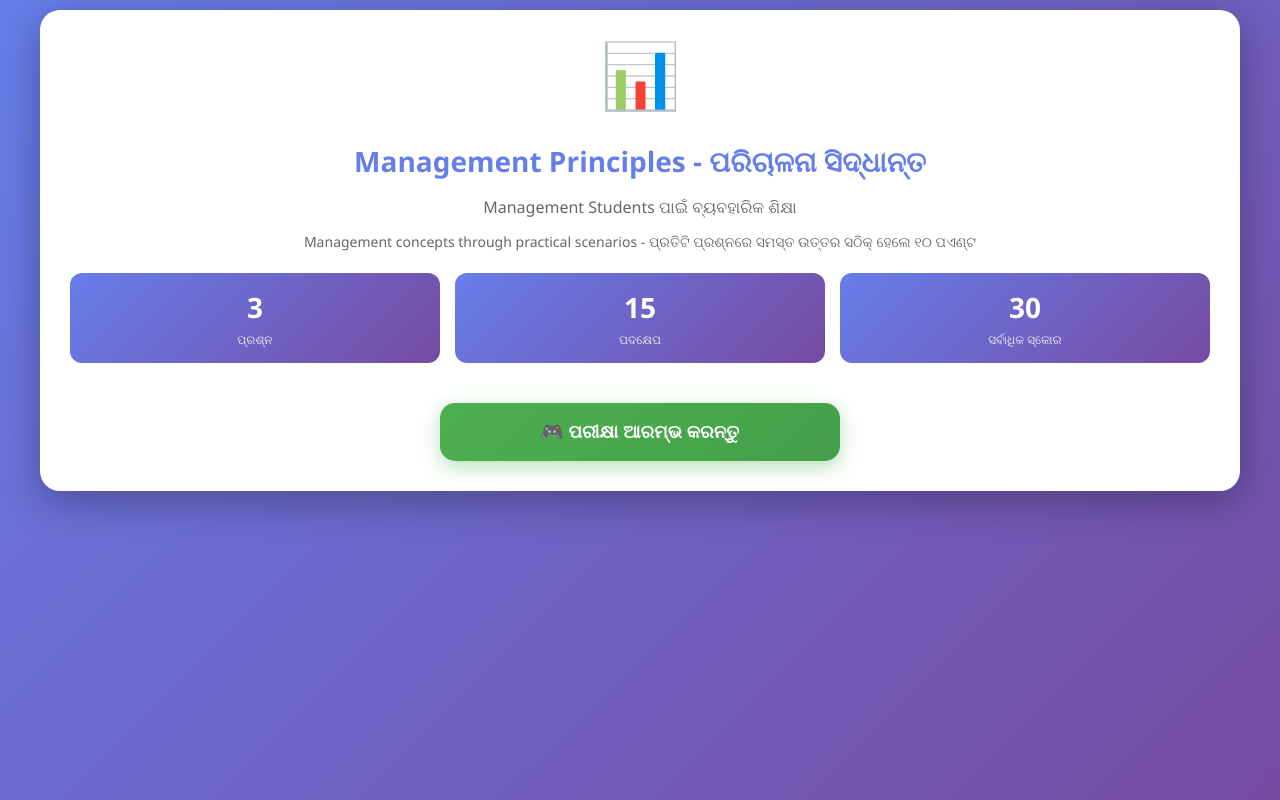
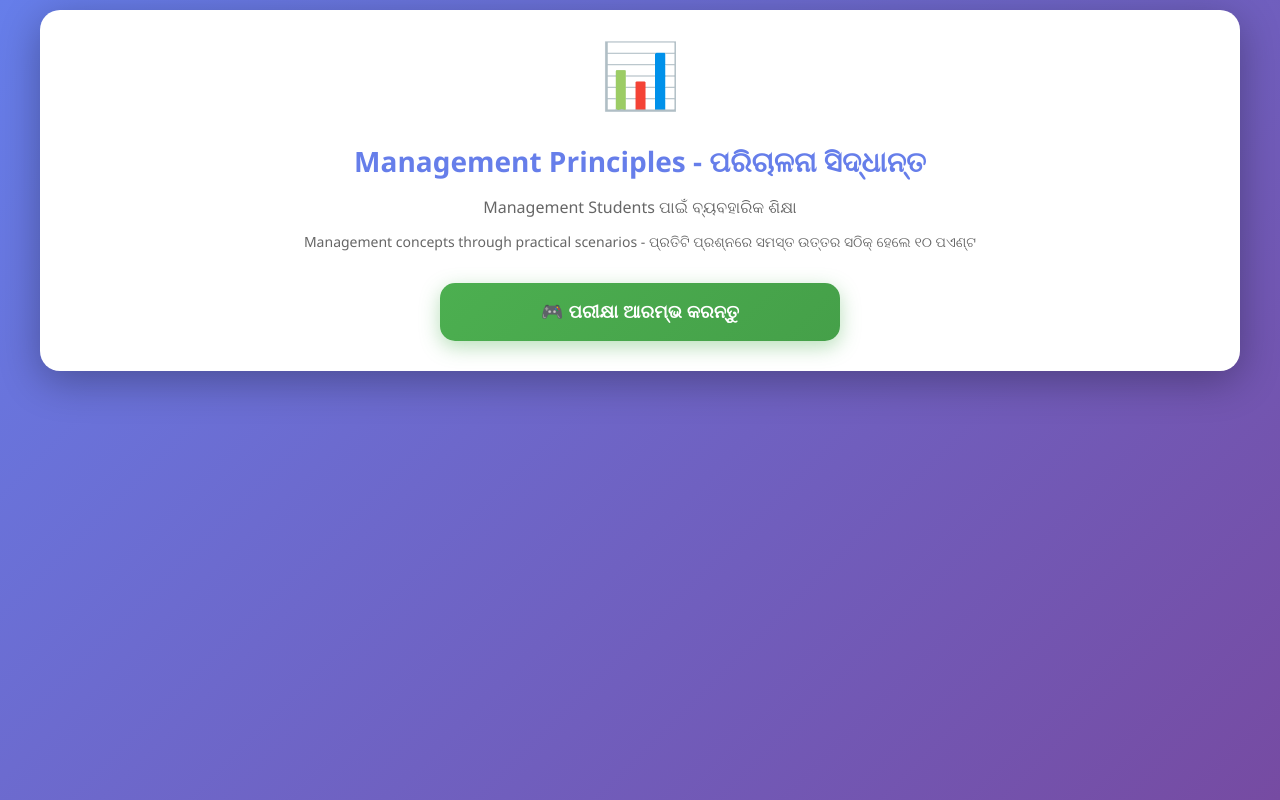
Before and after one commit to eguruOdisha/BSM-PRACTICAL, a plain HTML site: page class-1/index.html in a window 1280 px wide. Drawn offline with Linux system fonts and the light colour scheme.

Commit message:
Update index.html

```diff
--- a/class-1/index.html
+++ b/class-1/index.html
@@ -598,21 +598,6 @@
             <h1 id="courseTitle">Loading...</h1>
             <p class="subtitle" id="courseSubtitle">Loading...</p>
             <p class="subtitle" id="courseDescription" style="margin-top: 10px; font-size: 14px;">Loading...</p>
-
-            <div class="stats-container">
-                <div class="stat-box">
-                    <div class="stat-number" id="totalQuestions">0</div>
-                    <div class="stat-label">ପ୍ରଶ୍ନ</div>
-                </div>
-                <div class="stat-box">
-                    <div class="stat-number" id="totalSteps">0</div>
-                    <div class="stat-label">ପଦକ୍ଷେପ</div>
-                </div>
-                <div class="stat-box">
-                    <div class="stat-number" id="maxScore">0</div>
-                    <div class="stat-label">ସର୍ବାଧିକ ସ୍କୋର</div>
-                </div>
-            </div>
 
             <button onclick="startGame()" class="start-btn">
                 🎮 ପରୀକ୍ଷା ଆରମ୍ଭ କରନ୍ତୁ
```
